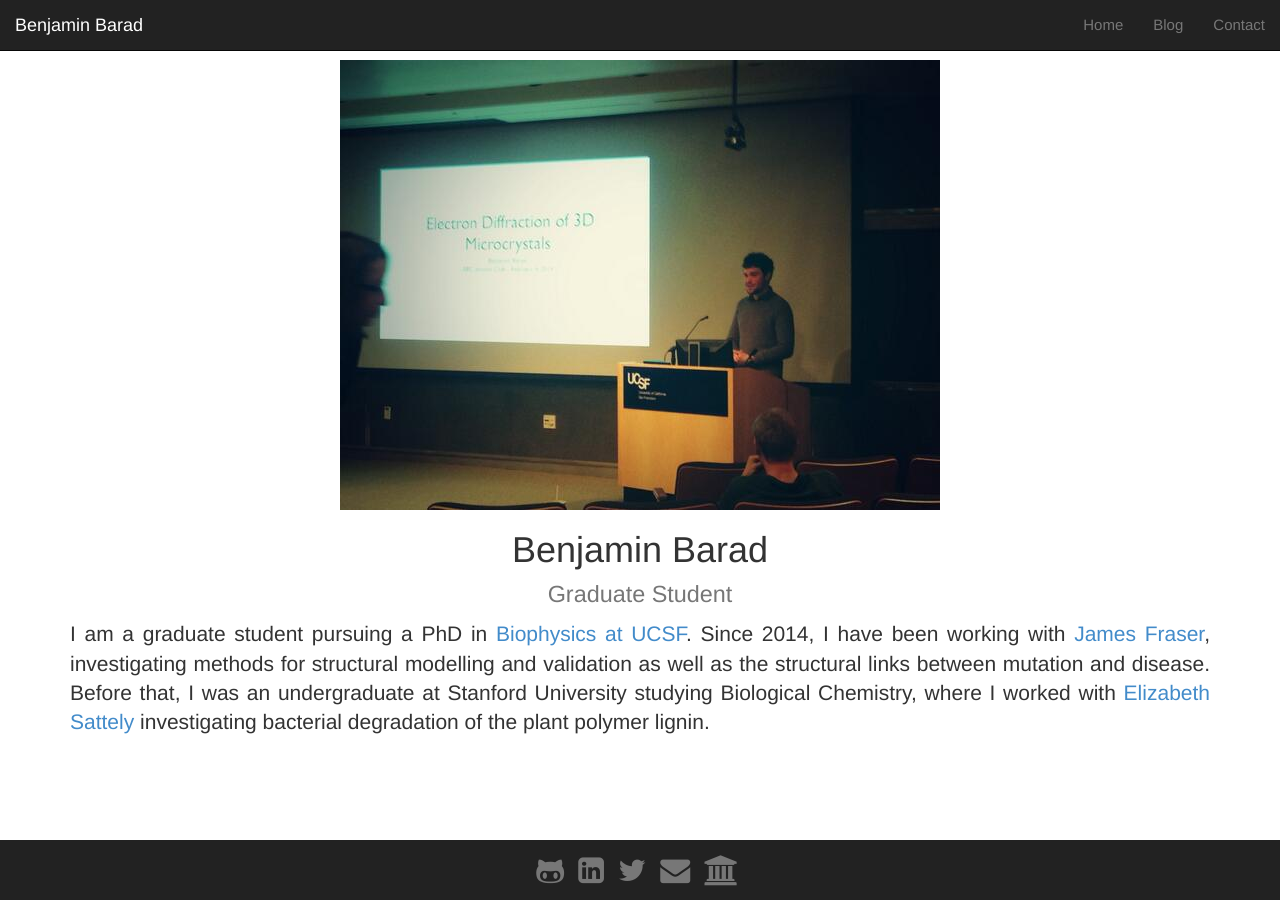
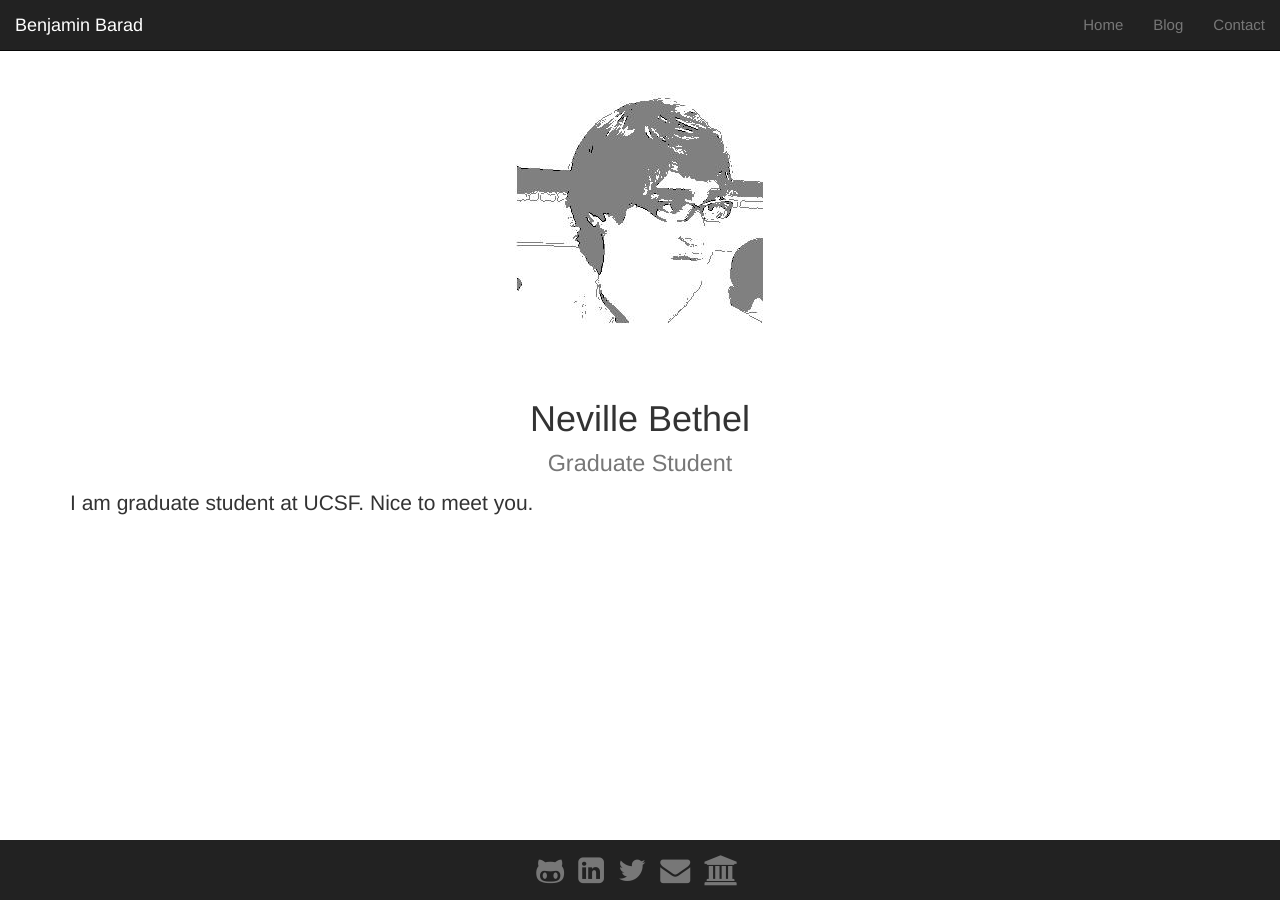
Before and after one commit to nbethel/nbethel.github.io, a Jekyll site: the page built from index.md, in a window 1280 px wide. Built offline with Jekyll 4.4.1, drawn with Linux system fonts in a browser that asks for light colours; nearby versions of some CDN libraries.

Commit message:
Changed pic

```diff
--- a/index.md
+++ b/index.md
@@ -4,12 +4,10 @@ layout: default
 group: home
 ---
 
-<img src="/static/img/Giving_microed_talk.jpg" class="img-responsive center-block" alt="Giving a talk about recent developments in electron crystallography, February 2014"/>
+<img src="/static/img/processing.jpg" class="img-responsive center-block" alt="Playing around with edge detection"/>
 
-<h1 class="text-center">Benjamin Barad <br><small> Graduate Student </small></h1>
+<h1 class="text-center">Neville Bethel <br><small> Graduate Student </small></h1>
 
 <p class="lead text-justify">
-I am a graduate student pursuing a PhD in [Biophysics at UCSF](http://biophysics.ucsf.edu).
-Since 2014, I have been working with [James Fraser](http://fraserlab.com), investigating methods for structural modelling and validation as well as the structural links between mutation and disease.
-Before that, I was an undergraduate at Stanford University studying Biological Chemistry, where I worked with [Elizabeth Sattely](http://www.stanford.edu/group/sattelygroup/cgi-bin/wordpress/) investigating bacterial degradation of the plant polymer lignin.
+I am graduate student at UCSF. Nice to meet you.
 </p>
```
Also changed, not shown: static/img/processing.jpg (added).
